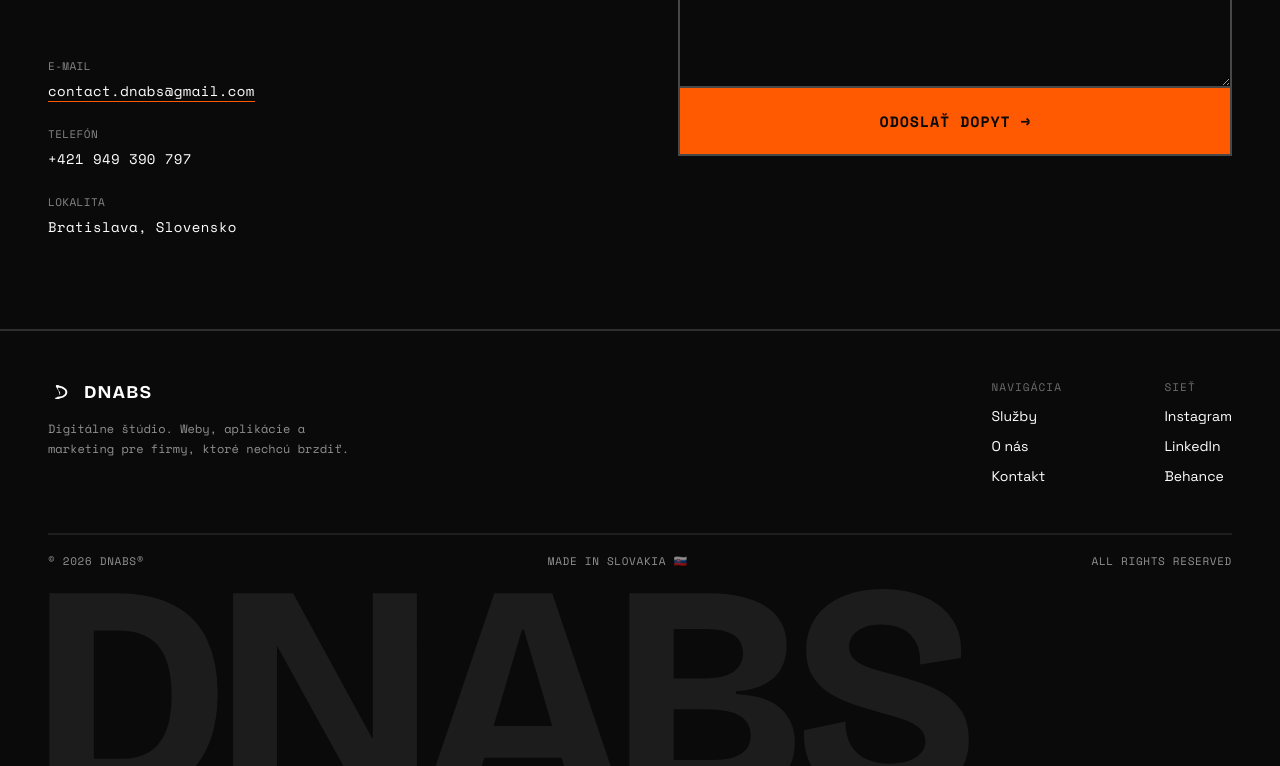
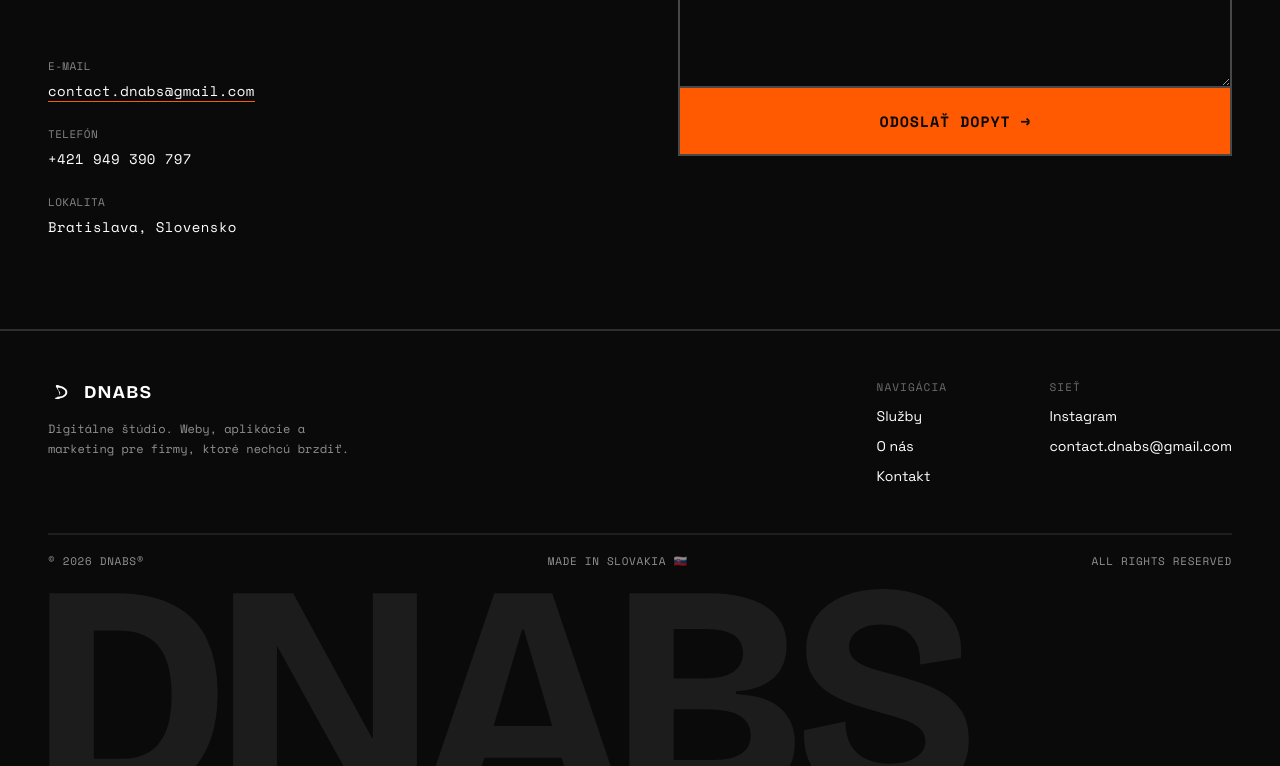
Before and after one commit to habanekdavid-arch/DNABS-, a Next.js app: page / in a window 1280 px wide. Shown: the part 3112-3878 px from the top of the page. Built offline with nearby package versions, Linux system fonts and the light colour scheme.

Commit message:
Update footer social links to Instagram and contact email
Co-Authored-By: Claude Sonnet 5 <noreply@anthropic.com>

```diff
--- a/src/components/Footer.tsx
+++ b/src/components/Footer.tsx
@@ -28,9 +28,8 @@ export default function Footer() {
           </div>
           <div className={styles.col}>
             <div className={styles.colTitle}>{t("footer_social")}</div>
-            <a href="#" className={styles.colLink}>Instagram</a>
-            <a href="#" className={styles.colLink}>LinkedIn</a>
-            <a href="#" className={styles.colLink}>Behance</a>
+            <a href="https://www.instagram.com/dnabs.sk/" target="_blank" rel="noopener noreferrer" className={styles.colLink}>Instagram</a>
+            <a href="mailto:contact.dnabs@gmail.com" className={styles.colLink}>contact.dnabs@gmail.com</a>
           </div>
         </div>
       </Reveal>
```
